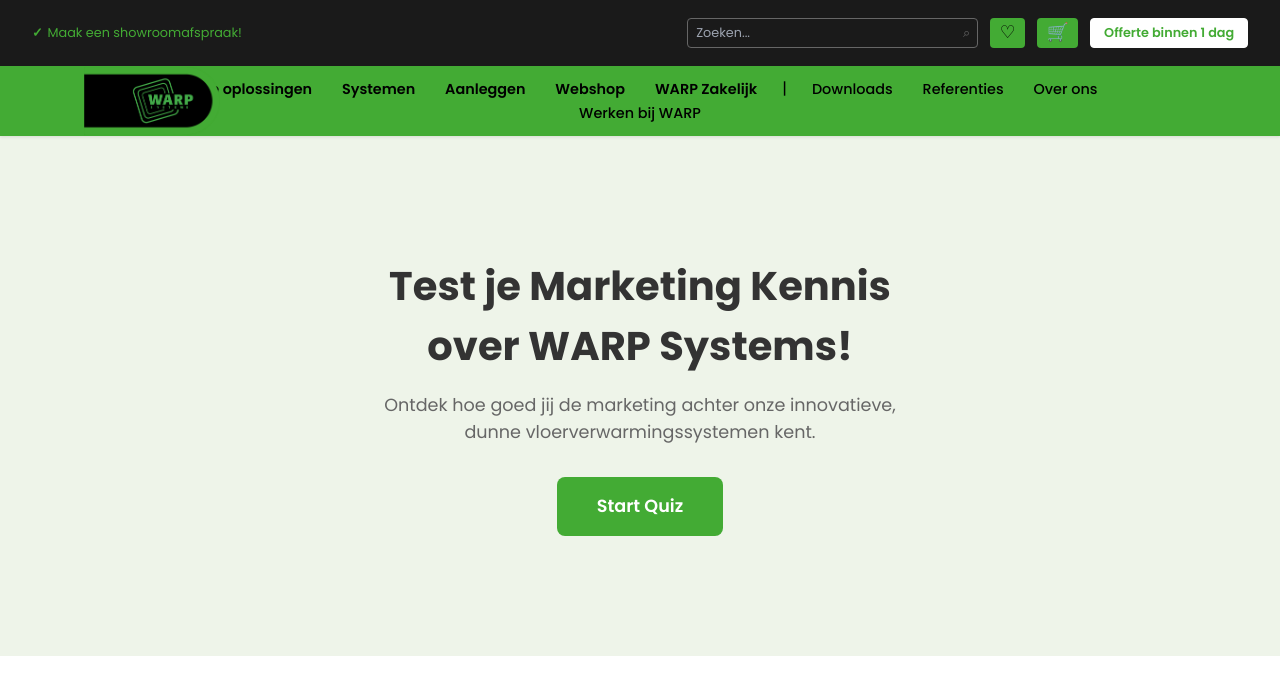
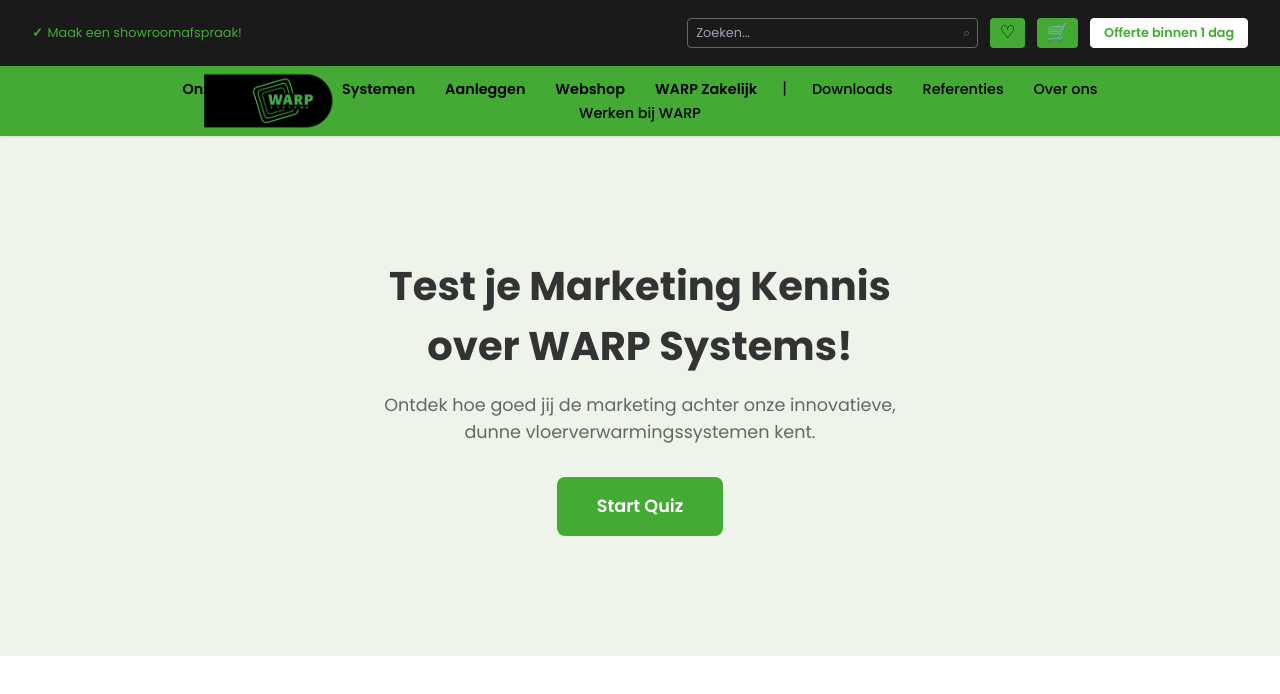
Before and after one commit to EmielMaaijen/Marketing-Quiz, a plain HTML site: page index.html in a window 1280 px wide. Drawn offline with nearby package versions, Linux system fonts and the light colour scheme.

Commit message:
Update index.html

```diff
--- a/index.html
+++ b/index.html
@@ -101,7 +101,7 @@
             left: 200;
             top: 50%;
             transform: translateY(-50%);
-            width: 200%; /* Neem breedte van container */
+            width: 400%; /* Neem breedte van container */
             height: var(--logo-height); /* Stel hoogte in (hoger dan balk) */
             display: flex; /* Gebruik flex om img te centreren */
             align-items: center;
```
